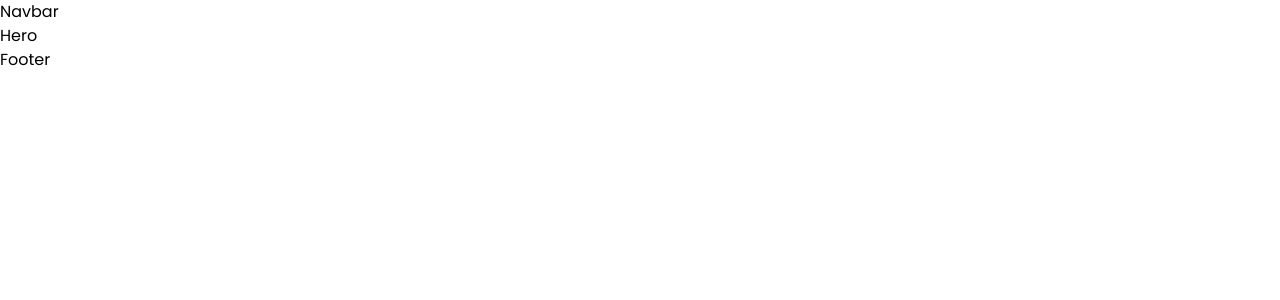
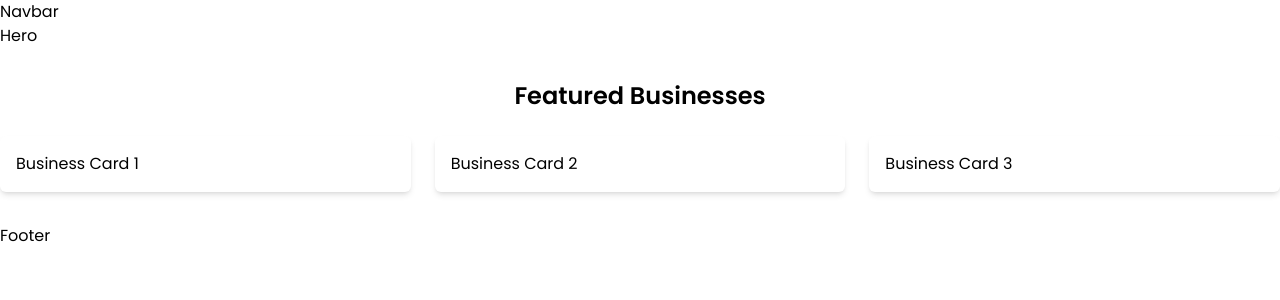
Before and after one commit to amankanz/votely, a Next.js app: page / in a window 1280 px wide. Shown: the top 300 px of the page. Built offline with nearby package versions, Linux system fonts and the light colour scheme.

Commit message:
home-ft/featured-businesses: work in progress

```diff
--- a/app/page.tsx
+++ b/app/page.tsx
@@ -1,3 +1,4 @@
+import FeaturedBusinesses from "@/components/FeaturedBusinesses";
 import Hero from "@/components/Hero";
 import Main from "@/components/Main";
 
@@ -5,6 +6,7 @@ export default function Home() {
   return (
     <Main>
       <Hero />
+      <FeaturedBusinesses />
     </Main>
   );
 }
--- /dev/null
+++ b/components/FeaturedBusinesses.tsx
@@ -0,0 +1,17 @@
+import React from "react";
+
+export default function FeaturedBusinesses() {
+  return (
+    <section className="container mx-auto py-8">
+      <h2 className="text-2xl font-semibold mb-6 text-center">
+        Featured Businesses
+      </h2>
+      <div className="grid grid-cols-1 md:grid-cols-3 gap-6">
+        {/* Map through featured businesses data here */}
+        <div className="p-4 bg-white shadow-md rounded-md">Business Card 1</div>
+        <div className="p-4 bg-white shadow-md rounded-md">Business Card 2</div>
+        <div className="p-4 bg-white shadow-md rounded-md">Business Card 3</div>
+      </div>
+    </section>
+  );
+}
```
